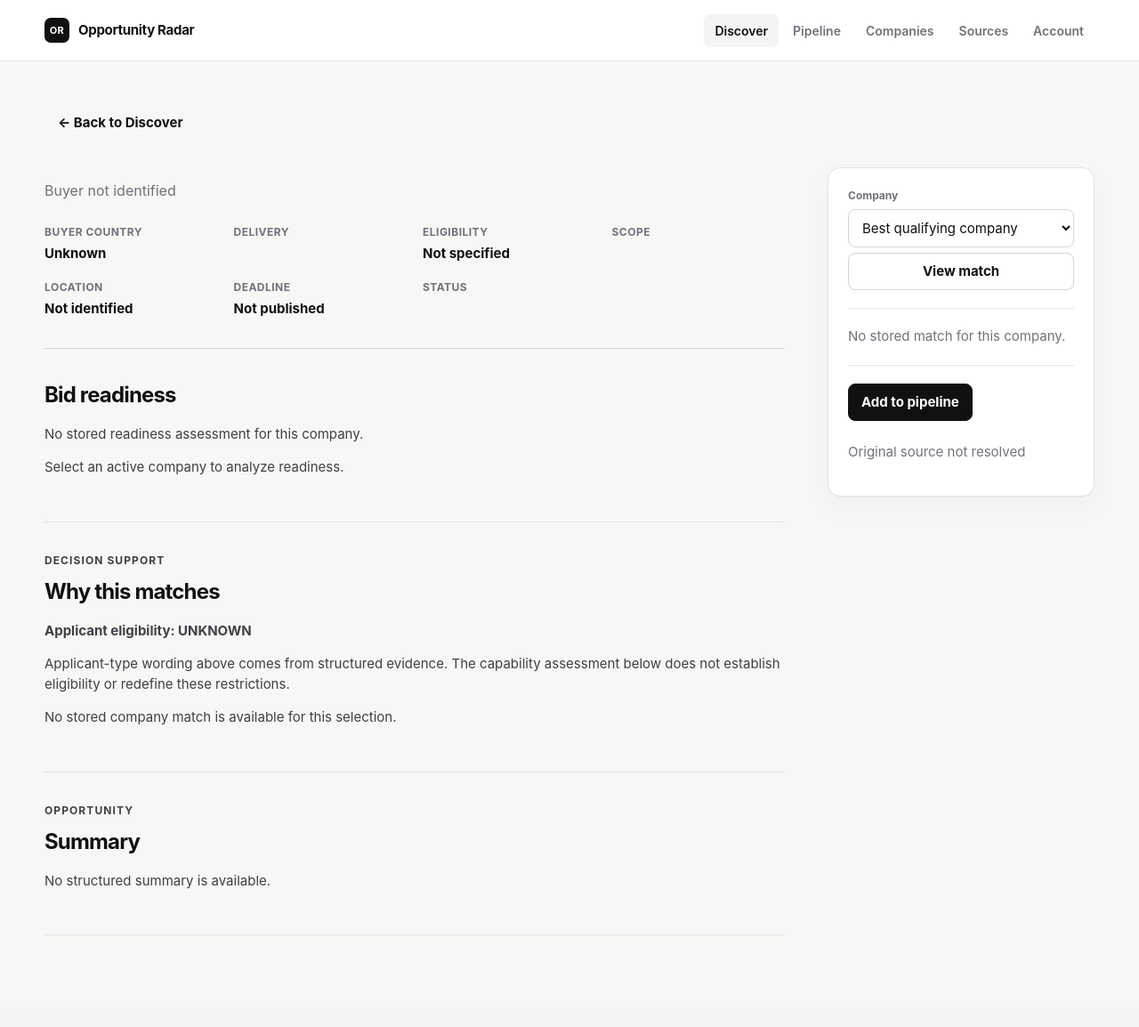
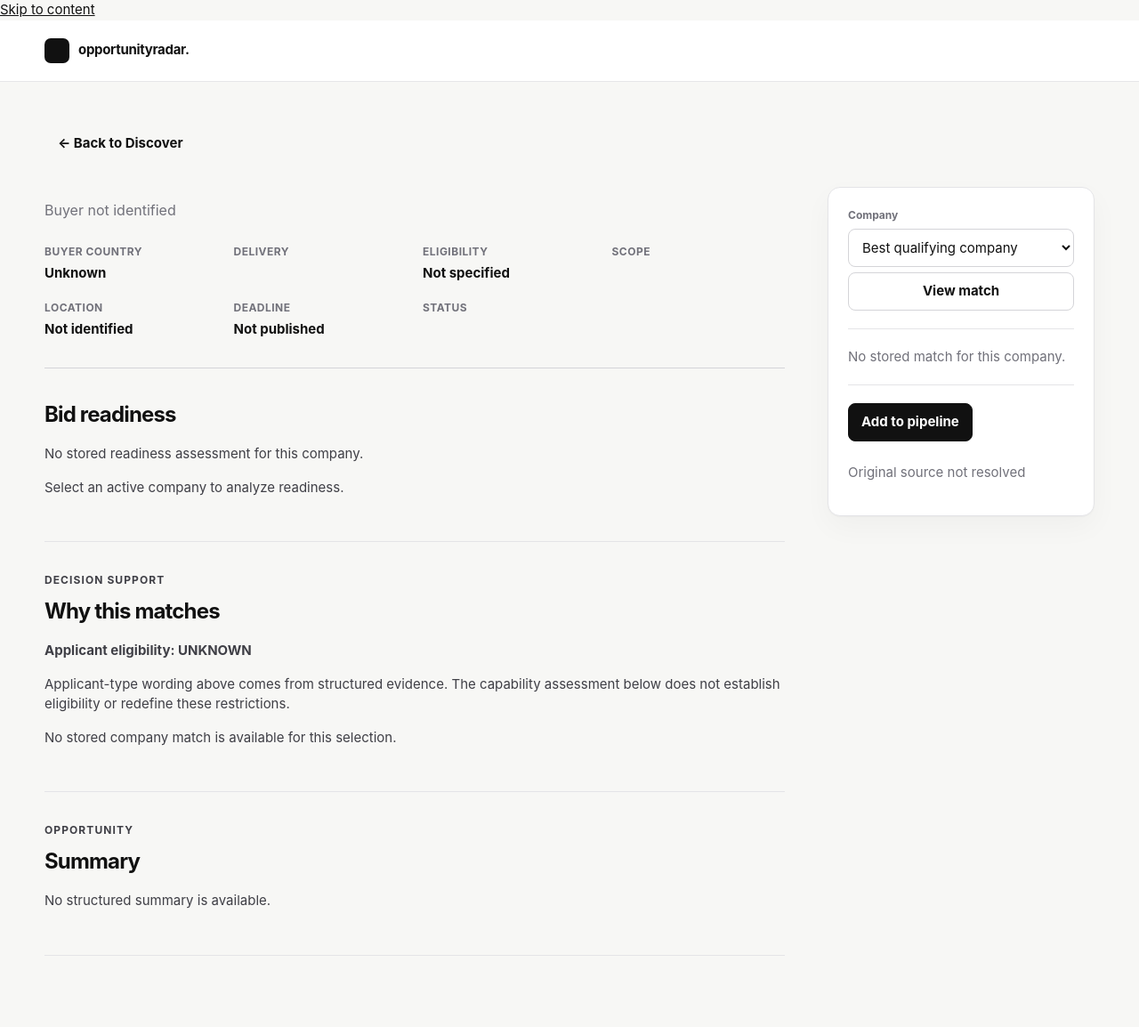
Before and after one commit to kmanzid08-hub/opportunity-radar, a Python web app: template app/templates/detail.html in a window 1280 px wide. Shown: the whole page at 89% size. Before the commit the page ends 1051 px from the top, so only its background shows below. Run offline with Jinja, Linux system fonts and the light colour scheme; the template is opened without the code that fills it, so the values that code supplies are empty.

Commit message:
design: use shared navigation, skip link and cached asset version

```diff
--- a/app/templates/detail.html
+++ b/app/templates/detail.html
@@ -4,24 +4,13 @@
     <meta charset="utf-8">
     <meta name="viewport" content="width=device-width, initial-scale=1">
     <title>{{ opportunity.ai_title or opportunity.title }} | Opportunity Radar</title>
-    <link rel="stylesheet" href="{{ url_for('static', path='/phase4.css') }}?v=1">
-    <script src="/static/beta.js" defer></script>
+    <link rel="stylesheet" href="{{ url_for('static', path='/phase4.css') }}?v=5">
+    <script src="/static/beta.js?v=5" defer></script>
 </head>
 <body>
-    <header class="app-header">
-        <div class="app-header-inner">
-            <a class="brand" href="/"><span class="brand-mark">OR</span><span>Opportunity Radar</span></a>
-            <nav class="main-nav" aria-label="Primary navigation">
-                <a href="/" class="nav-link active">Discover</a>
-                <a href="/pipeline" class="nav-link">Pipeline</a>
-                <a href="/business-profile" class="nav-link">Companies</a>
-                <a href="/sources" class="nav-link">Sources</a>
-                <a href="/settings" class="nav-link">Account</a>
-            </nav>
-        </div>
-    </header>
+    {% include '_app_header.html' %}
 
-    <main class="page-shell">
+    <main id="main-content" class="page-shell">
         <div class="button-row back-row">
             <a class="button tertiary" href="/{% if selected_company_id %}?company_id={{ selected_company_id }}{% endif %}">← Back to Discover</a>
         </div>
```
